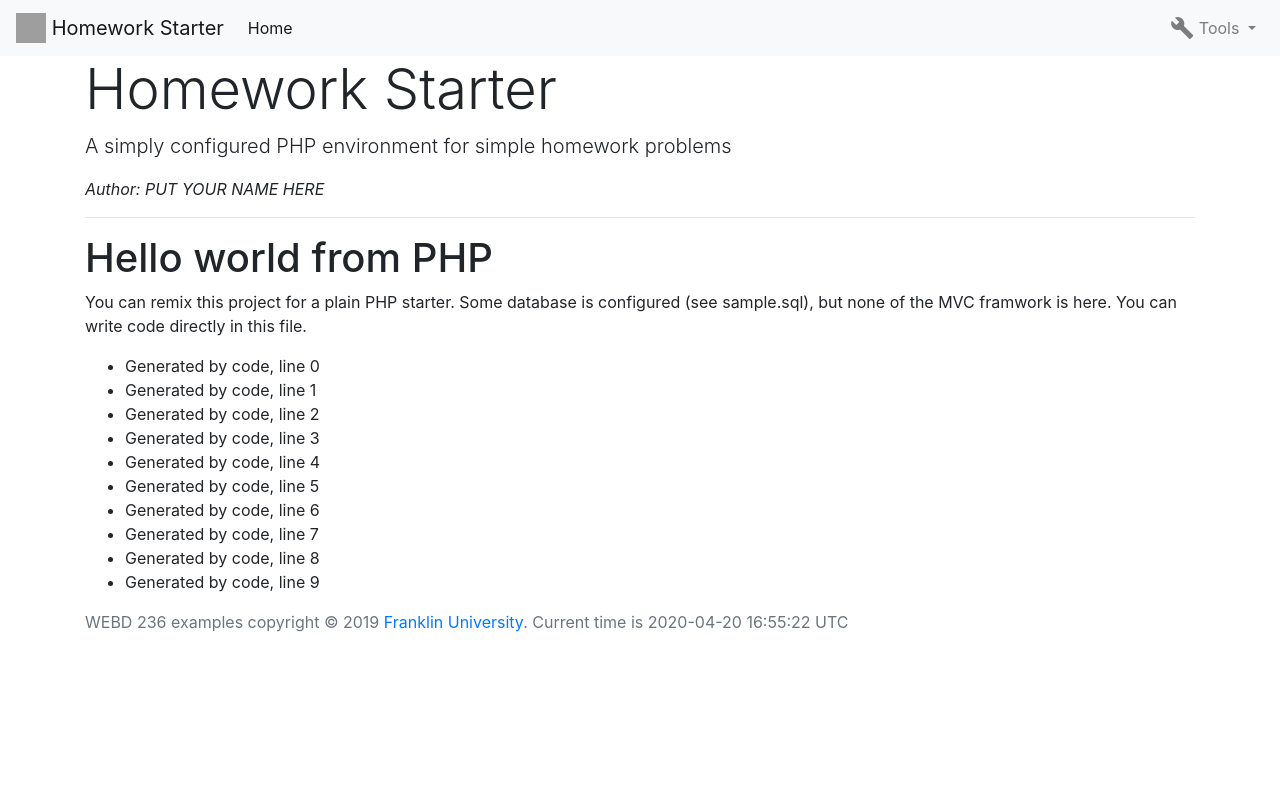
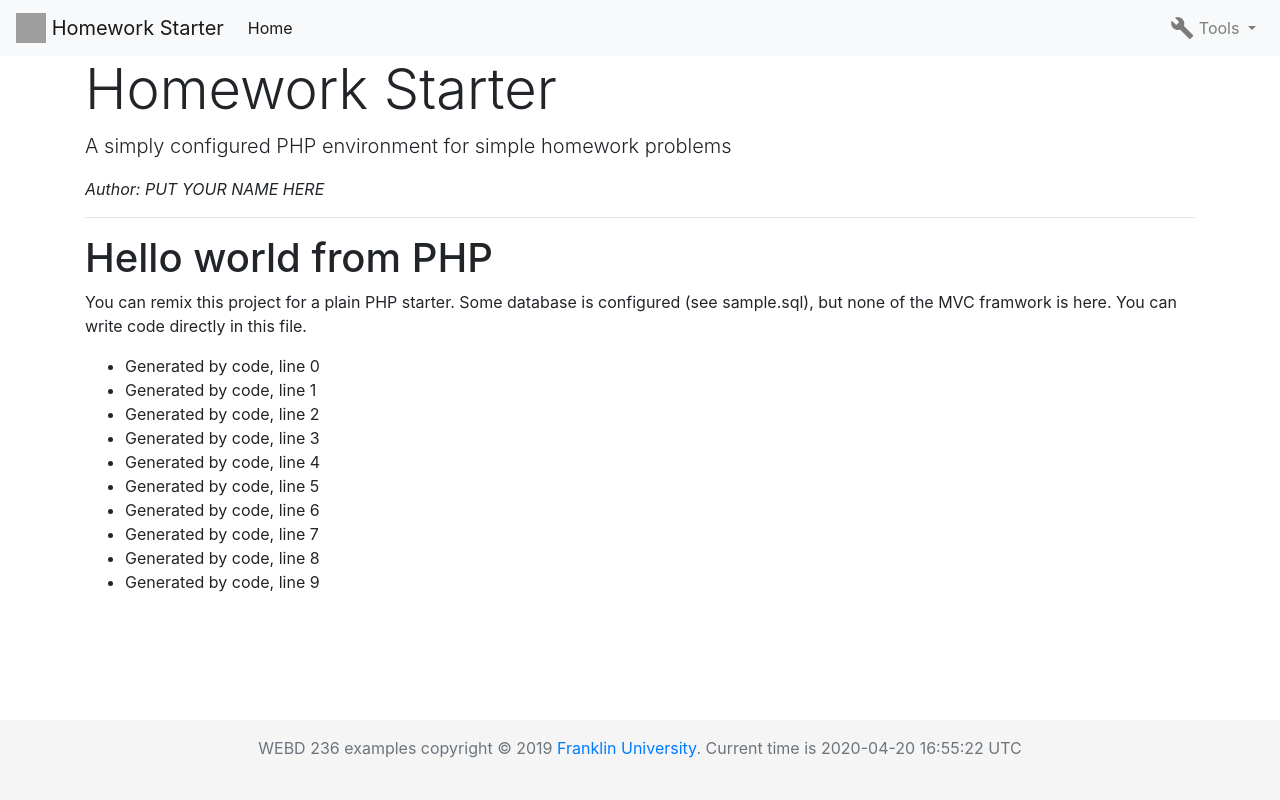
Before and after one commit to chawki0203/test2, a PHP site: page / in a window 1280 px wide. Run offline with PHP 8.4, Linux system fonts and the light colour scheme; grey boxes are pictures that could not be loaded.

Commit message:
🌿🌸 Checkpoint ./include/header.html:86128/5300 ./static/style.css:86128/666

```diff
--- a/include/header.html
+++ b/include/header.html
@@ -1,20 +1,19 @@
-<!DOCTYPE html>
 <!DOCTYPE html>
 <html>
   <head>
-    <title>{{CONFIG['applicationName']. " - " . $title}}</title>
+    <title><?php echo(CONFIG['applicationName']); ?></title>
     <link rel="shortcut icon" href="https://cdn.glitch.com/7635e9c3-2015-4ec8-967a-16ca37cc9e55%2Ffavicon.ico" />
     <link href="https://stackpath.bootstrapcdn.com/bootstrap/4.3.1/css/bootstrap.min.css" rel="stylesheet" integrity="sha384-ggOyR0iXCbMQv3Xipma34MD+dH/1fQ784/j6cY/iJTQUOhcWr7x9JvoRxT2MZw1T" crossorigin="anonymous">
     <link href="https://fonts.googleapis.com/icon?family=Material+Icons" rel="stylesheet">
-    <link href="@@static/style.css@@" rel="stylesheet" crossorigin="anonymous">
+    <link href="static/style.css" rel="stylesheet" crossorigin="anonymous">
     <script src="https://code.jquery.com/jquery-3.4.1.min.js" integrity="sha256-CSXorXvZcTkaix6Yvo6HppcZGetbYMGWSFlBw8HfCJo=" crossorigin="anonymous"></script>
     <script src="https://stackpath.bootstrapcdn.com/bootstrap/4.3.1/js/bootstrap.bundle.min.js" integrity="sha384-xrRywqdh3PHs8keKZN+8zzc5TX0GRTLCcmivcbNJWm2rs5C8PRhcEn3czEjhAO9o" crossorigin="anonymous"></script>
-    <script src="@@static/custom.js@@"></script>
+    <script src="static/custom.js"></script>
   </head>
   <body>
     <nav class="navbar navbar-expand-sm navbar-light bg-light">
       <a class="navbar-brand" href="/">
-        <img src="https://cdn.glitch.com/016bfea2-8732-4215-b81b-ce7f9be7f9c5%2Frocket.svg?v=1585409224951" width="30" height="30" class="d-inline-block align-top" alt="">&nbsp;<?php echo(CONFIG['applicationName']) ?>
+        <img src="https://cdn.glitch.com/016bfea2-8732-4215-b81b-ce7f9be7f9c5%2Frocket.svg?v=1585409224951" width="30" height="30" class="d-inline-block align-top" alt="">&nbsp;<?php echo(CONFIG['applicationName']); ?>
       </a>
       <ul class="navbar-nav mr-auto mt-2 mt-lg-0">
         <li class="nav-item active">
@@ -27,7 +26,7 @@
             <span class="material-icons" style="vertical-align:bottom">build</span> Tools
           </a>
           <div class="dropdown-menu dropdown-menu-right">
-            <a class="nav-link" href="https://glitch.com/edit/#!/remix/{{getenv('PROJECT_DOMAIN')}}">Remix</a>
+            <a class="nav-link" href="https://glitch.com/edit/#!/remix/<?php echo(getenv('PROJECT_DOMAIN'));?>">Remix</a>
             <a class="nav-link" href="/include/resetdb.php" style="cursor:pointer">DB Reset</a>
             <a class="nav-link" href="/phpliteadmin.php" target="_blank" style="cursor:pointer">DB Admin</a>
           </div>
--- a/static/style.css
+++ b/static/style.css
@@ -3,15 +3,14 @@ html {
   min-height: 100%;
 }
 body {
-  margin-bottom: 5em;
-  padding-bottom: 5em;
+  margin-bottom: 6em;
 }
 footer {
   position: absolute;
   padding-top: 1em;
   bottom: 0;
   width: 100%;
-  height: 60px;
+  height: 5em;
   background-color: #f5f5f5;
   text-align: center;
 }
```
